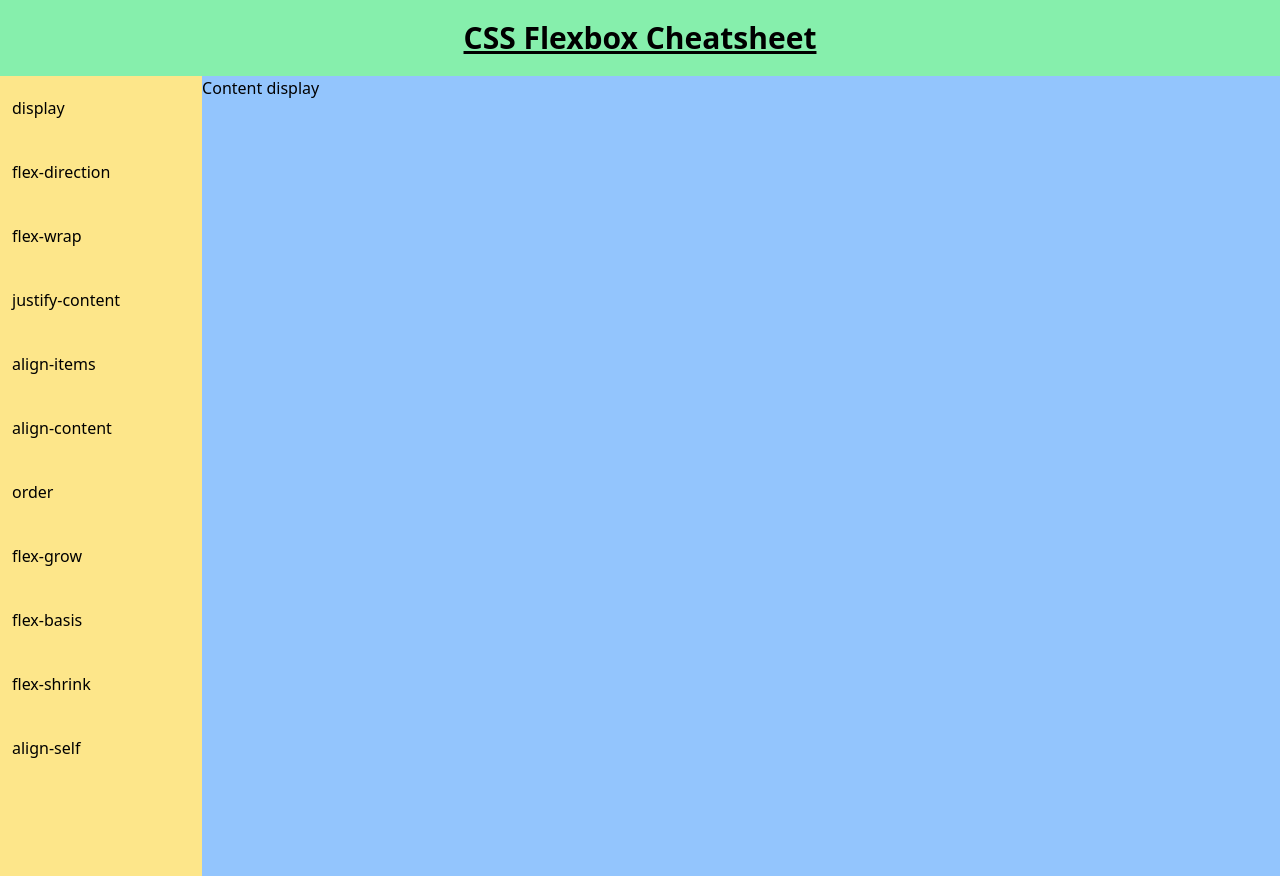
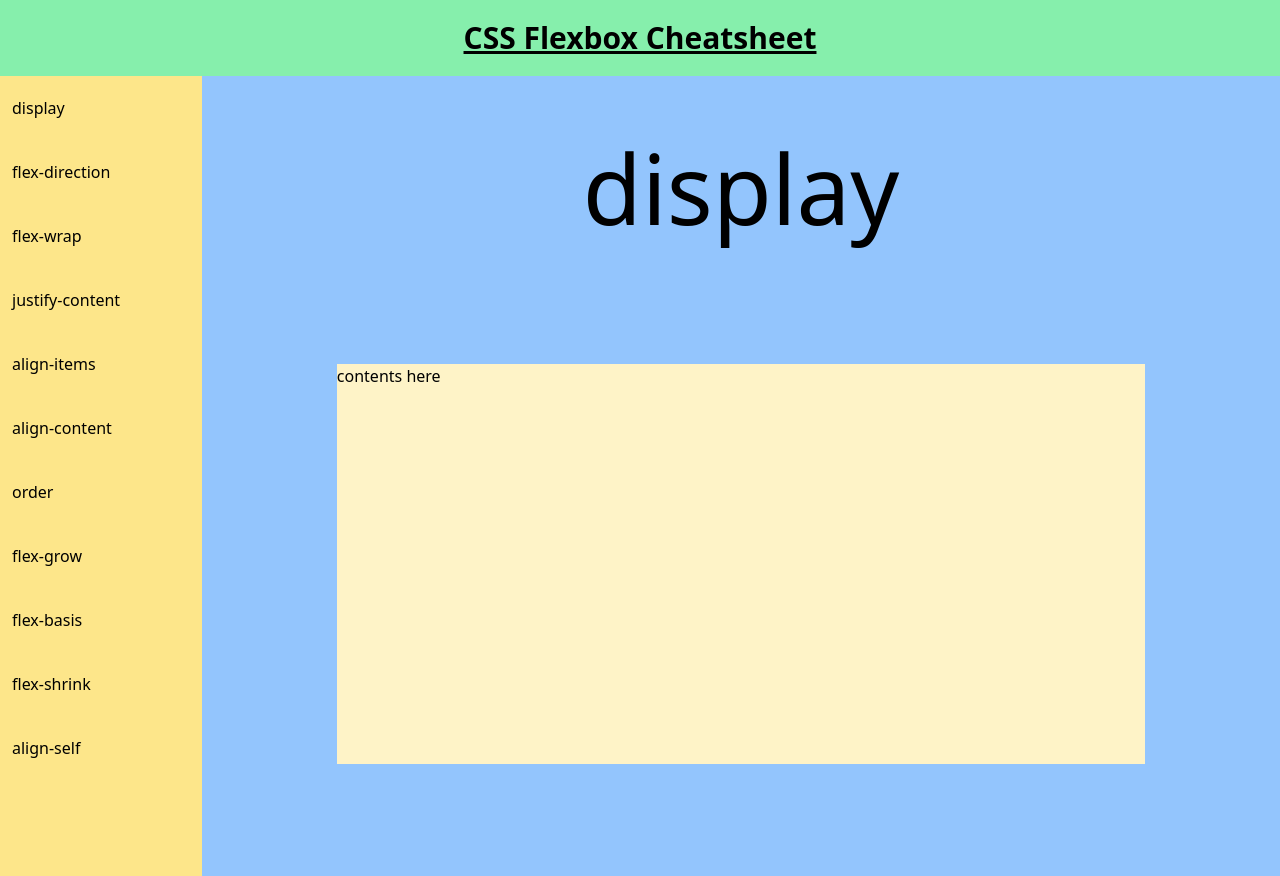
Before and after one commit to shren207/flexbox-cheatsheet, a React (Vite) app: page /0 in a window 1280 px wide. Built offline with nearby package versions, Linux system fonts and the light colour scheme.

Commit message:
조건부 렌더링 작성

```diff
--- a/src/component/Content.tsx
+++ b/src/component/Content.tsx
@@ -4,12 +4,12 @@
 export default function Content(): JSX.Element {
   const { id } = useParams();
   if (id === undefined) {
-    return (
-      <div className={"bg-blue-300 w-full flex flex-col items-center"}>
-        <h1 className={"mt-16 mb-32 text-8xl"}>Display</h1>
-        <h1 className={"w-9/12 h-3/6 bg-amber-100"}> contents here</h1>
-      </div>
-    );
+    return <div>404 Error</div>;
   }
-  return <h1 className="bg-blue-300 w-full">Content {dummy[+id].title}</h1>;
+  return (
+    <div className={"bg-blue-300 w-full flex flex-col items-center"}>
+      <h1 className={"mt-16 mb-32 text-8xl"}>{dummy[+id].title}</h1>
+      <h1 className={"w-9/12 h-3/6 bg-amber-100"}> contents here</h1>
+    </div>
+  );
 }
```
